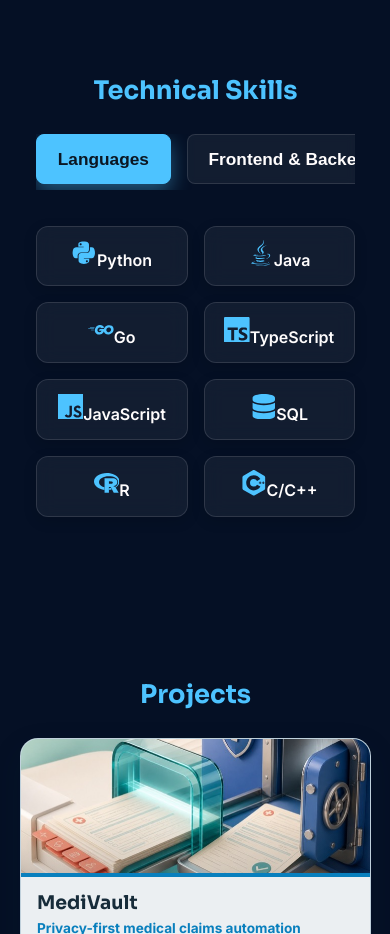
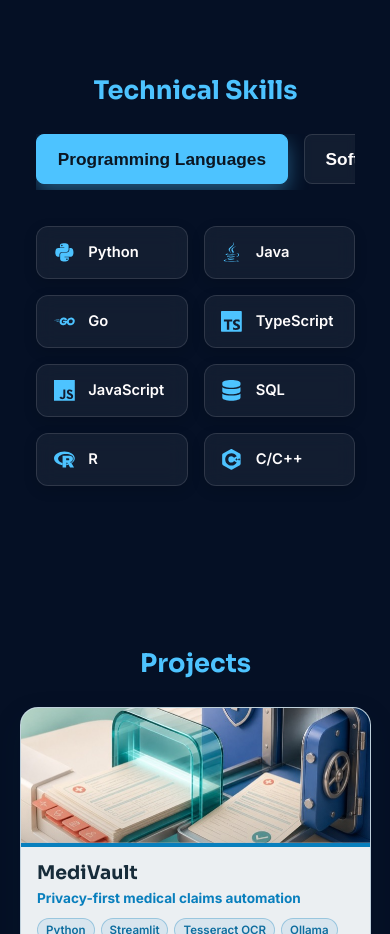
Before and after one commit to SanjyotAmritkar/Portfolio, a React (Create React App) app: page / in a window 390 px wide. Shown: the part 6060-6994 px from the top of the page. Built offline with nearby package versions, Linux system fonts and the light colour scheme.

Commit message:
Updated the skills categories and added/subtracted relevant skills

```diff
--- a/src/pages/Skills.css
+++ b/src/pages/Skills.css
@@ -53,18 +53,24 @@
 
 .skills-grid {
   display: grid;
-  grid-template-columns: repeat(auto-fit, minmax(160px, 1fr));
+  /* wide enough that names like "Microservices" fit on one line instead of
+     breaking mid-word - overflow-wrap on .label is still there as a
+     fallback for the rare name too long for even this */
+  grid-template-columns: repeat(auto-fit, minmax(200px, 1fr));
   gap: 2rem;
   margin-top: 2.2rem;
 }
 
 .skill-card {
+  display: flex;
+  align-items: center;
+  gap: 0.85rem;
   background-color: var(--glass-bg);
   border: 1px solid var(--glass-border);
   backdrop-filter: blur(var(--glass-blur));
   border-radius: var(--radius-md);
-  padding: 1.25rem 1.1rem;
-  text-align: center;
+  padding: 1rem 1.1rem;
+  text-align: left;
   box-shadow: var(--shadow-sm);
   transition: transform 0.28s, box-shadow 0.28s, background-color 0.28s, border-color 0.28s;
 }
@@ -77,14 +83,28 @@
 }
 
 .skill-card .icon {
-  font-size: 2.4rem;
-  margin-bottom: 0.6rem;
+  /* fixed-size box so every icon lines up on the same left edge and the
+     same baseline, regardless of each glyph's own intrinsic proportions */
+  flex: 0 0 auto;
+  display: flex;
+  align-items: center;
+  justify-content: center;
+  width: 2rem;
+  height: 2rem;
+  font-size: 1.5rem;
   color: var(--card-accent, var(--accent));
 }
 
 .skill-card .label {
+  flex: 1 1 auto;
+  min-width: 0;
+  /* some names ("SentenceTransformers") are a single unbroken word - normal
+     wrap only breaks at spaces, so without this the text overflows the
+     card edge instead of wrapping */
+  overflow-wrap: break-word;
   font-size: 1rem;
   font-weight: 600;
+  line-height: 1.3;
   color: var(--text);
 }
 
@@ -102,8 +122,9 @@
 
 @media (max-width: 700px) {
   .skills-container { max-width: 100%; }
-  .skill-card { padding: 0.85rem; }
-  .skill-card .icon { font-size: 1.6rem; margin-bottom: 0.4rem; }
+  .skill-card { padding: 0.75rem 0.85rem; gap: 0.65rem; }
+  .skill-card .icon { width: 1.7rem; height: 1.7rem; font-size: 1.3rem; }
+  .skill-card .label { font-size: 0.92rem; }
 
   /* 7 category labels of very different lengths wrap unevenly on narrow
      screens - scroll horizontally instead, same pattern as the Experience tabs */
--- a/src/pages/Skills.js
+++ b/src/pages/Skills.js
@@ -7,21 +7,20 @@ import {
   FaPlug, FaCubes, FaLayerGroup, FaChartBar, FaGitAlt, FaInfinity,
   FaProjectDiagram, FaSearch, FaBrain, FaCommentDots, FaCloud, FaRobot,
   FaVectorSquare, FaLanguage, FaEye, FaCamera, FaLightbulb, FaChartLine,
-  FaChartArea, FaChartPie, FaSquareRootAlt, FaGlasses, FaWaveSquare,
-  FaUserShield,
+  FaWaveSquare, FaHtml5, FaNetworkWired, FaClipboardCheck,
 } from 'react-icons/fa';
 import {
   SiSpringboot, SiMongodb, SiPostgresql, SiScikitlearn, SiTensorflow, SiPandas,
   SiKubernetes, SiTableau, SiMysql, SiJavascript, SiTypescript, SiGo,
   SiCplusplus, SiFastapi, SiApachespark, SiApachekafka, SiSqlalchemy, SiR,
   SiPytorch, SiHuggingface, SiLangchain, SiRedis, SiGooglecloud, SiJenkins,
-  SiTerraform, SiExpress, SiAngular, SiVite, SiTailwindcss, SiOpencv,
-  SiD3Dotjs, SiSonarqube, SiJunit5, SiFirebase, SiStreamlit, SiOpenai,
-  SiMeta, SiOllama, SiApacheairflow, SiPrisma,
+  SiTerraform, SiTailwindcss, SiOpencv, SiStreamlit, SiOpenai,
+  SiMeta, SiOllama, SiApacheairflow, SiDatabricks, SiJupyter,
+  SiGithubactions,
 } from 'react-icons/si';
 
 const skills = {
-  "Languages": {
+  "Programming Languages": {
     color: '#4dc3ff',
     items: [
       { name: 'Python', icon: <FaPython /> },
@@ -34,106 +33,95 @@ const skills = {
       { name: 'C/C++', icon: <SiCplusplus /> },
     ],
   },
-  "Frontend & Backend": {
+  "Software Engineering": {
     color: '#22d3ee',
     items: [
       { name: 'React.js', icon: <FaReact /> },
       { name: 'Node.js', icon: <FaNodeJs /> },
-      { name: 'Express', icon: <SiExpress /> },
-      { name: 'AngularJS', icon: <SiAngular /> },
       { name: 'Spring Boot', icon: <SiSpringboot /> },
       { name: 'FastAPI', icon: <SiFastapi /> },
       { name: 'REST APIs', icon: <FaPlug /> },
       { name: 'Microservices', icon: <FaCubes /> },
-      { name: 'Vite', icon: <SiVite /> },
+      { name: 'Distributed Systems', icon: <FaNetworkWired /> },
+      { name: 'Kafka', icon: <SiApachekafka /> },
+      { name: 'HTML/CSS', icon: <FaHtml5 /> },
       { name: 'Tailwind CSS', icon: <SiTailwindcss /> },
     ],
   },
-  "AI / ML": {
+  "AI / Machine Learning": {
     color: '#a78bfa',
     items: [
       { name: 'PyTorch', icon: <SiPytorch /> },
       { name: 'TensorFlow', icon: <SiTensorflow /> },
       { name: 'Scikit-learn', icon: <SiScikitlearn /> },
       { name: 'XGBoost', icon: <FaChartLine /> },
-      { name: 'SHAP', icon: <FaLightbulb /> },
       { name: 'BERT', icon: <FaLanguage /> },
       { name: 'SentenceTransformers', icon: <SiHuggingface /> },
+      { name: 'SHAP', icon: <FaLightbulb /> },
+      { name: 'LSTM', icon: <FaWaveSquare /> },
       { name: 'Computer Vision', icon: <FaEye /> },
       { name: 'OpenCV', icon: <SiOpencv /> },
       { name: 'YOLOv5', icon: <FaCamera /> },
-      { name: 'LSTM', icon: <FaWaveSquare /> },
-      { name: 'Differential Privacy', icon: <FaUserShield /> },
     ],
   },
   "Generative AI": {
     color: '#f472b6',
     items: [
+      { name: 'LLMs', icon: <FaBrain /> },
+      { name: 'RAG', icon: <FaSearch /> },
       { name: 'LangChain', icon: <SiLangchain /> },
       { name: 'LangGraph', icon: <FaProjectDiagram /> },
-      { name: 'RAG', icon: <FaSearch /> },
+      { name: 'Hugging Face', icon: <SiHuggingface /> },
       { name: 'FAISS', icon: <FaVectorSquare /> },
-      { name: 'LLMs', icon: <FaBrain /> },
       { name: 'Prompt Engineering', icon: <FaCommentDots /> },
-      { name: 'HuggingFace', icon: <SiHuggingface /> },
       { name: 'GPT-4', icon: <SiOpenai /> },
       { name: 'LLaMA 3', icon: <SiMeta /> },
       { name: 'Mistral', icon: <FaRobot /> },
-      { name: 'Phi-3', icon: <FaRobot /> },
       { name: 'Ollama', icon: <SiOllama /> },
     ],
   },
-  "Data Engineering & Analytics": {
+  "Data Science & Engineering": {
     color: '#34d399',
     items: [
       { name: 'Pandas', icon: <SiPandas /> },
-      { name: 'Spark', icon: <SiApachespark /> },
-      { name: 'Kafka', icon: <SiApachekafka /> },
+      { name: 'PySpark', icon: <FaPython /> },
+      { name: 'Apache Spark', icon: <SiApachespark /> },
       { name: 'Apache Airflow', icon: <SiApacheairflow /> },
+      { name: 'Databricks', icon: <SiDatabricks /> },
       { name: 'ETL', icon: <FaLayerGroup /> },
+      { name: 'Data Quality', icon: <FaClipboardCheck /> },
       { name: 'SQLAlchemy', icon: <SiSqlalchemy /> },
       { name: 'Tableau', icon: <SiTableau /> },
       { name: 'Power BI', icon: <FaChartBar /> },
-      { name: 'Statsmodels', icon: <FaSquareRootAlt /> },
-      { name: 'Seaborn', icon: <FaChartArea /> },
-      { name: 'D3.js', icon: <SiD3Dotjs /> },
-      { name: 'ggplot2', icon: <FaChartPie /> },
+      { name: 'Matplotlib', icon: <FaChartLine /> },
       { name: 'Streamlit', icon: <SiStreamlit /> },
-      { name: 'Tesseract OCR', icon: <FaGlasses /> },
+      { name: 'Jupyter', icon: <SiJupyter /> },
     ],
   },
-  "Cloud & Databases": {
+  "Cloud, Databases & DevOps": {
     color: '#f59e0b',
     items: [
+      { name: 'AWS', icon: <FaAws /> },
+      { name: 'Azure', icon: <FaCloud /> },
+      { name: 'GCP', icon: <SiGooglecloud /> },
+      { name: 'Azure AI Foundry', icon: <FaRobot /> },
       { name: 'PostgreSQL', icon: <SiPostgresql /> },
       { name: 'MySQL', icon: <SiMysql /> },
       { name: 'MongoDB', icon: <SiMongodb /> },
       { name: 'Redis', icon: <SiRedis /> },
-      { name: 'Firebase', icon: <SiFirebase /> },
-      { name: 'AWS', icon: <FaAws /> },
-      { name: 'Azure AI Foundry', icon: <FaRobot /> },
-      { name: 'GCP', icon: <SiGooglecloud /> },
-      { name: 'Azure', icon: <FaCloud /> },
-    ],
-  },
-  "Tools & DevOps": {
-    color: '#f87171',
-    items: [
       { name: 'Docker', icon: <FaDocker /> },
       { name: 'Kubernetes', icon: <SiKubernetes /> },
       { name: 'Git', icon: <FaGitAlt /> },
       { name: 'CI/CD', icon: <FaInfinity /> },
       { name: 'Jenkins', icon: <SiJenkins /> },
+      { name: 'GitHub Actions', icon: <SiGithubactions /> },
       { name: 'Terraform', icon: <SiTerraform /> },
-      { name: 'SonarQube', icon: <SiSonarqube /> },
-      { name: 'Prisma', icon: <SiPrisma /> },
-      { name: 'JUnit', icon: <SiJunit5 /> },
     ],
   },
 };
 
 function Skills() {
-  const [activeTab, setActiveTab] = React.useState("Languages");
+  const [activeTab, setActiveTab] = React.useState("Programming Languages");
   const activeCategory = skills[activeTab];
 
   return (
```
